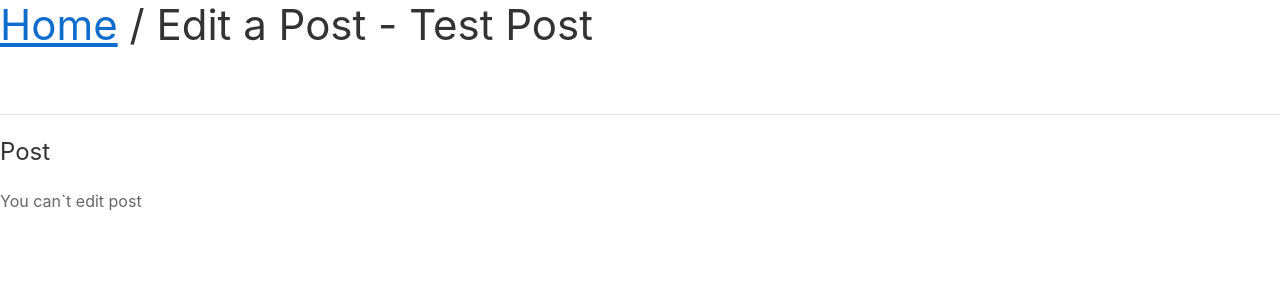
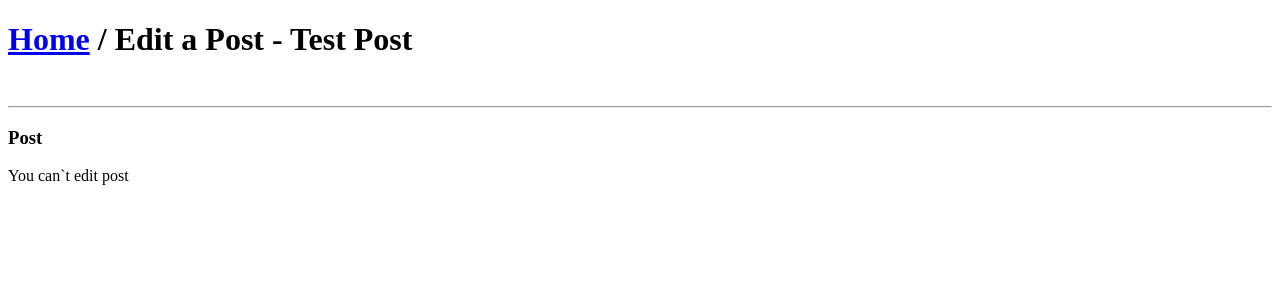
Before and after one commit to BoykoAndrey8120/TestTask, a Django app: page /post/edit/8 in a window 1280 px wide. Shown: the top 300 px of the page. Run offline with Django 4.2, Linux system fonts and the light colour scheme; data comes from the database, SQL or seed files in the repository; both versions use the stored data as it was after the commit; some libraries are stand-ins or nearby versions.

Commit message:
fix bugs

```diff
--- a/TestTask/posts/templates/posts/edit.html
+++ b/TestTask/posts/templates/posts/edit.html
@@ -8,11 +8,11 @@
     <link href="{% static 'assets/images/favicon.png' %}" rel="icon" type="image/png">
     <title>New Post</title>
     <meta charset="utf-8">
-    <meta name="viewport" content="width=device-width, initial-scale=1">
-    <link rel="stylesheet" href="{% static 'assets/css/icons.css' %}">
-    <link rel="stylesheet" href="{% static 'assets/css/uikit.css' %}">
-    <link rel="stylesheet" href="{% static 'assets/css/style.css' %}">
-    <link rel="stylesheet" href="{% static 'assets/css/tailwind.css' %}">
+<!--    <meta name="viewport" content="width=device-width, initial-scale=1">-->
+<!--    <link rel="stylesheet" href="{% static 'assets/css/icons.css' %}">-->
+<!--    <link rel="stylesheet" href="{% static 'assets/css/uikit.css' %}">-->
+<!--    <link rel="stylesheet" href="{% static 'assets/css/style.css' %}">-->
+<!--    <link rel="stylesheet" href="{% static 'assets/css/tailwind.css' %}">-->
 
 </head>
 
--- a/TestTask/posts/templates/posts/post_detail.html
+++ b/TestTask/posts/templates/posts/post_detail.html
@@ -27,6 +27,9 @@
 
         <button class="btn btn-primary ml-2" type="submit">Reply</button>
       </form>
+       <p> {% if post.user == user %} </p>
+        <a href="/post/edit/{{ post.id }}"> edit post</a>
+        {% endif %}
     </div>
   </div>
 </body>
--- a/TestTask/posts/urls.py
+++ b/TestTask/posts/urls.py
@@ -9,11 +9,7 @@ urlpatterns = [
     path('signup', views.signup, name='signup'),
     path('signin', views.signin, name='signin'),
     path('newpost', views.Newpost.as_view(), name='newpost'),
-    # path('newpost', views.newpost, name='newpost'),
-    # path('addcomment', views.addcomment),
-    # path('addcomment', views.addcomment, name='addcomment'),
     path('addcomment/<slug:slug>/<int:pk>', views.CommentsDetailView.as_view(), name='addcomment_pk'),
     # path('addcomment', views.CommentsView.as_view(), name='addcomment'),
-
     # path('users', views.users, name="users")
 ]
```
Also changed, not shown: TestTask/db.sqlite3.
